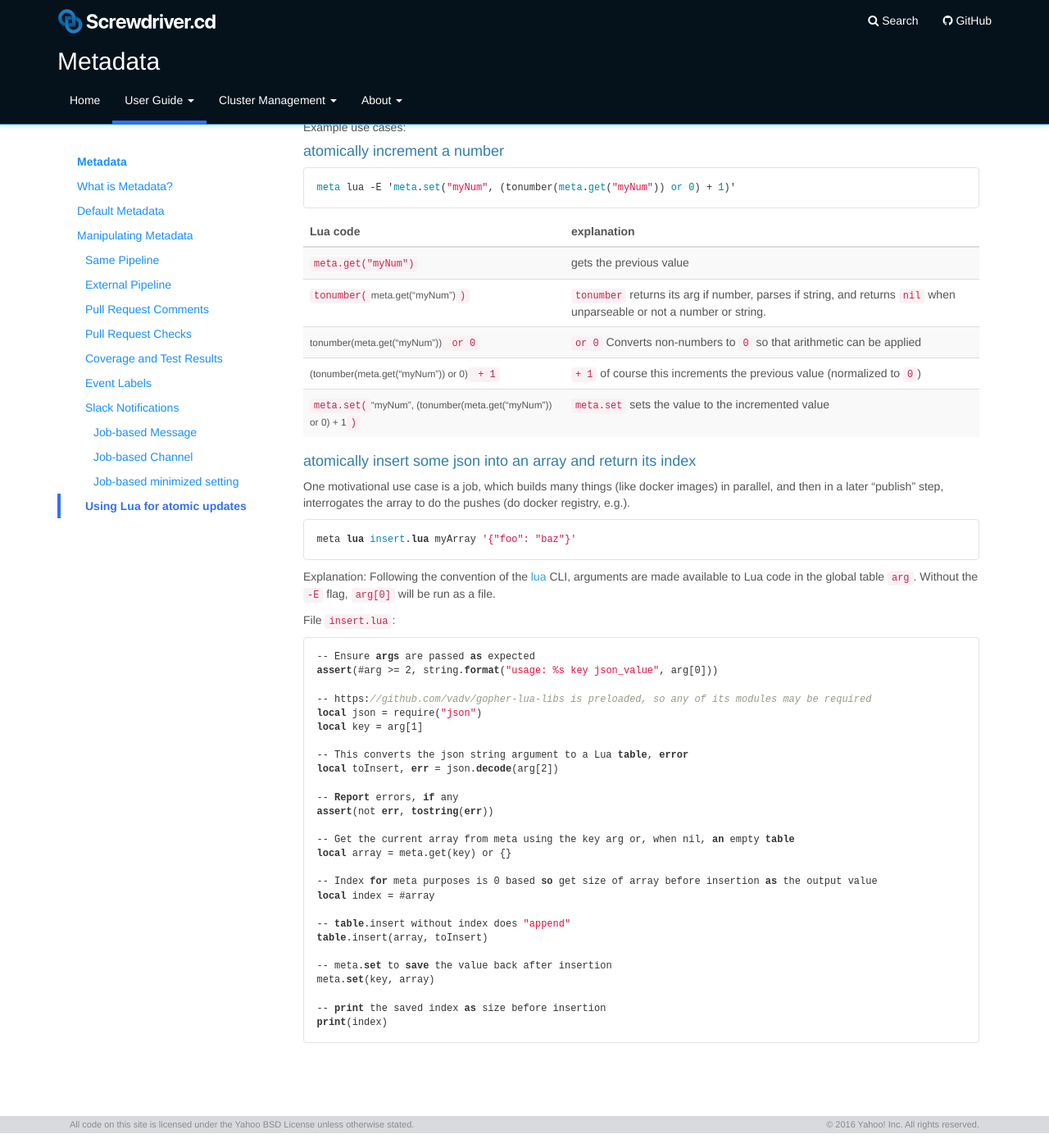
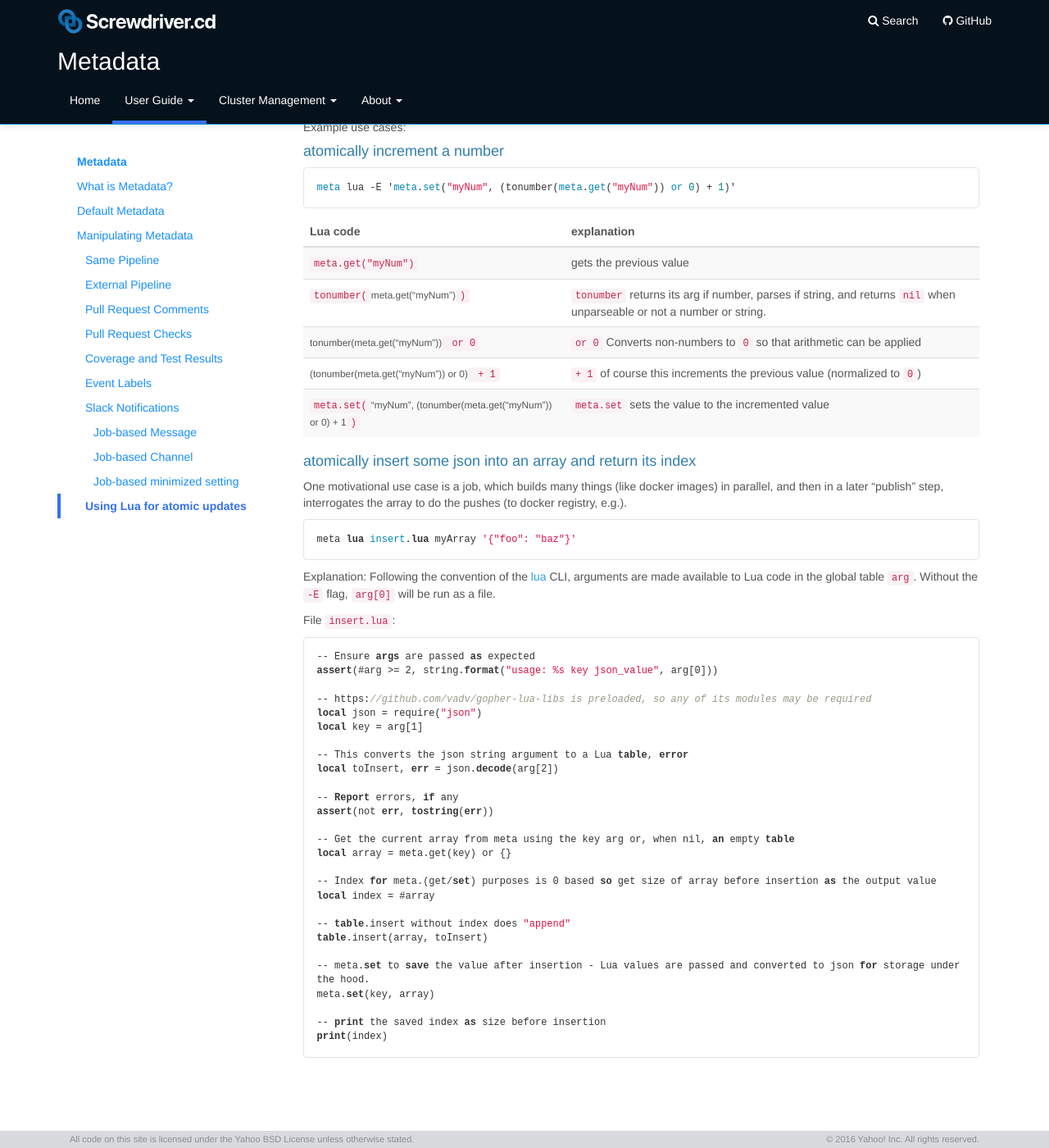
Before and after one commit to screwdriver-cd/guide, a Jekyll site: the page built from docs/user-guide/metadata.md, in a window 1280 px wide and 1400 px high, scrolled down 7422 px. Shown: the whole window at 82% size. Built offline with Jekyll 4.4.1, drawn with Linux system fonts in a browser that asks for light colours.

Commit message:
Correct do/to and add insights about passing Lua values to meta.set.

````diff
--- a/docs/user-guide/metadata.md
+++ b/docs/user-guide/metadata.md
@@ -343,7 +343,7 @@ meta lua -E 'meta.set("myNum", (tonumber(meta.get("myNum")) or 0) + 1)'
 #### atomically insert some json into an array and return its index
 
 One motivational use case is a job, which builds many things (like docker images) in parallel, and then in a later
-"publish" step, interrogates the array to do the pushes (do docker registry, e.g.).
+"publish" step, interrogates the array to do the pushes (to docker registry, e.g.).
 
 ```bash
 meta lua insert.lua myArray '{"foo": "baz"}'
@@ -371,13 +371,13 @@ assert(not err, tostring(err))
 -- Get the current array from meta using the key arg or, when nil, an empty table
 local array = meta.get(key) or {}
 
--- Index for meta purposes is 0 based so get size of array before insertion as the output value
+-- Index for meta.(get/set) purposes is 0 based so get size of array before insertion as the output value
 local index = #array
 
 -- table.insert without index does "append"
 table.insert(array, toInsert)
 
--- meta.set to save the value back after insertion
+-- meta.set to save the value after insertion - Lua values are passed and converted to json for storage under the hood.
 meta.set(key, array)
 
 -- print the saved index as size before insertion
````
